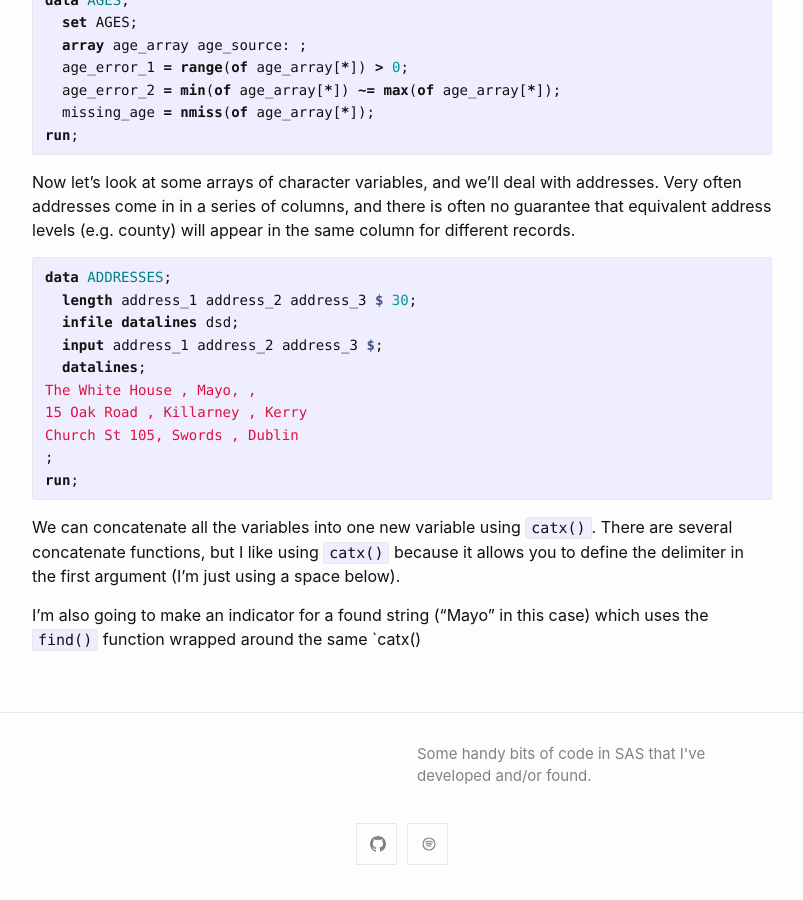
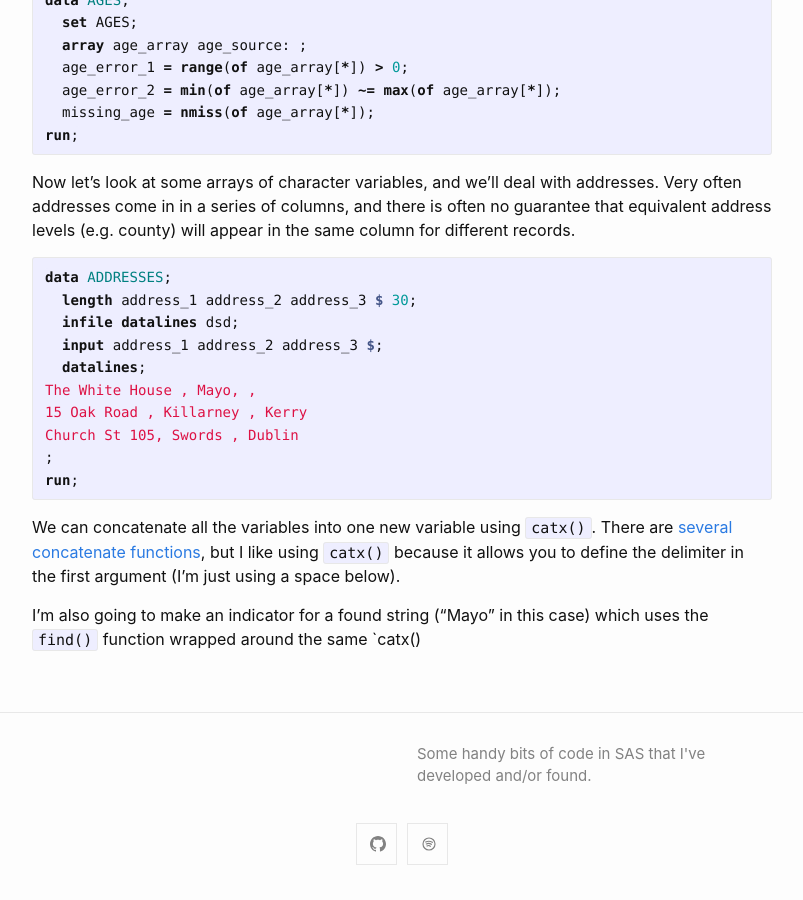
Before and after one commit to brendanjodowd/brendanjodowd.github.io, a Jekyll site: the page built from _posts/2021-02-05-arrays-without-loops.md, in a window 1280 px wide and 900 px high, scrolled down 1574 px. Shown: the whole window, without its empty margins (238-1041 px from the left). Built offline with Jekyll 4.4.1, drawn with Linux system fonts in a browser that asks for light colours; part of the change alters nothing that is shown.

```diff
--- a/_posts/2021-02-05-arrays-without-loops.md
+++ b/_posts/2021-02-05-arrays-without-loops.md
@@ -72,6 +72,6 @@ Church St 105, Swords , Dublin
 run;
 {% endhighlight %}
 
-We can concatenate all the variables into one new variable using `catx()`. There are several concatenate functions, but I like using `catx()` because it allows you to define the delimiter in the first argument (I'm just using a space below).
+We can concatenate all the variables into one new variable using `catx()`. There are [several concatenate functions](https://sasexamplecode.com/concatenate-strings-with-cat-catt-cats-catx/), but I like using `catx()` because it allows you to define the delimiter in the first argument (I'm just using a space below).
 
 I'm also going to make an indicator for a found string ("Mayo" in this case) which uses the `find()` function wrapped around the same `catx()
```
